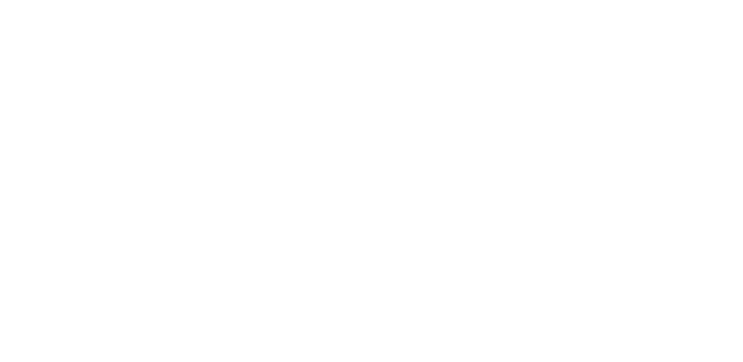
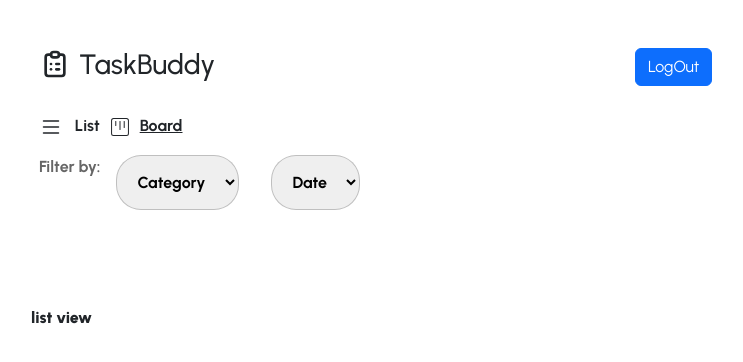
Before and after one commit to Ajith27887/TaskBuddy, a React (Create React App) app: page /list-view in a window 1280 px wide. Before the commit this address had no page. Shown: the top 362 px of the page, without its empty margins (17-760 px from the left). Built offline with nearby package versions, Linux system fonts and the light colour scheme; no server answers.

Commit message:
login Auth completed

```diff
--- a/src/App.tsx
+++ b/src/App.tsx
@@ -1,17 +1,34 @@
 import React from "react";
 import "./App.css";
+import { useLocation } from "react-router";
 import { BrowserRouter as Router, Route, Routes, Navigate } from "react-router";
 import Login from "./Components/Login/Login";
+import TaskNav from "./Components/TaskList/TaskNav";
+import TaskListView from "./Components/TaskList/TaskListView";
+import { AuthProvider } from "./Components/AuthContext/AuthContext.tsx";
+import TaskBoardView from "./Components/TaskList/TaskBoardView.js";
 
 function App() {
   return (
+    <Router>
+      <AuthProvider>
+        <AppContent />
+      </AuthProvider>
+    </Router>
+  );
+}
+
+function AppContent() {
+  const location = useLocation();
+  return (
     <div className="App">
-      <Router>
-        <Routes>
-          <Route path="/" element={<Navigate to="/login" />} />
-          <Route path="/login" element={<Login />} />
-        </Routes>
-      </Router>
+      {location.pathname !== "/login" && <TaskNav />}
+      <Routes>
+        <Route path="/" element={<Navigate to="/login" />} />
+        <Route path="/login" element={<Login />} />
+        <Route path="/list-view" element={<TaskListView />} />
+        <Route path="/board-view" element={<TaskBoardView />} />
+      </Routes>
     </div>
   );
 }
--- /dev/null
+++ b/src/Components/AuthContext/AuthContext.tsx
@@ -0,0 +1,48 @@
+import React, { createContext, useEffect, useContext, useState } from "react";
+import { signInWithPopup, onAuthStateChanged } from "firebase/auth";
+import { auth, provider } from "../FireBase/Firebase";
+import { User } from "firebase/auth";
+import { useNavigate } from "react-router";
+
+interface AuthProviderProps {
+  children: React.ReactNode;
+}
+
+const AuthContext = createContext<any>(null);
+
+export const AuthProvider: React.FC<AuthProviderProps> = ({ children }) => {
+  const [currentUser, setCurrentUser] = useState<User | null>(null),
+    navigate = useNavigate();
+
+  const signin = () => {
+    signInWithPopup(auth, provider).catch((error) => {
+      alert(error.message);
+    });
+  };
+
+  useEffect(() => {
+    const unsubscribe = onAuthStateChanged(auth, (user) => {
+      // Current user details
+      setCurrentUser(user);
+    });
+    return unsubscribe;
+  }, []);
+
+  useEffect(() => {
+    if (currentUser) {
+      navigate("/list-view");
+    }
+  }, [currentUser, navigate]);
+
+  const value = {
+    currentUser,
+    signin,
+  };
+  return <AuthContext.Provider value={value}>{children}</AuthContext.Provider>;
+};
+
+export const useAuth = () => {
+  return useContext(AuthContext);
+};
+
+export default AuthContext;
--- /dev/null
+++ b/src/Components/FireBase/Firebase.js
@@ -0,0 +1,22 @@
+// Import the functions you need from the SDKs you need
+import { initializeApp } from "firebase/app";
+import { getAuth, GoogleAuthProvider } from "firebase/auth";
+
+// TODO: Add SDKs for Firebase products that you want to use
+// https://firebase.google.com/docs/web/setup#available-libraries
+
+// Your web app's Firebase configuration
+const firebaseConfig = {
+  apiKey: "AIzaSyDTvf1W36-WXz3TQLcqvM9sp5YBWROwi28",
+  authDomain: "taskbuddy-33cd5.firebaseapp.com",
+  projectId: "taskbuddy-33cd5",
+  storageBucket: "taskbuddy-33cd5.firebasestorage.app",
+  messagingSenderId: "599273344987",
+  appId: "1:599273344987:web:3b0b1cc1abb282320161fe"
+};
+
+// Initialize Firebase
+const app = initializeApp(firebaseConfig);
+const auth = getAuth(app);
+const provider = new GoogleAuthProvider();
+export {auth , provider};
--- a/src/Components/Login/Login.css
+++ b/src/Components/Login/Login.css
@@ -32,7 +32,8 @@
   z-index: 1;
   object-fit: contain;
   width: 100%;
+  box-shadow: 0 4px 8px rgba(0, 0, 0, 0.25);
 }
 .login-btn {
-  border-radius: 18px;
+  border-radius: 14px !important;
 }
--- a/src/Components/Login/Login.js
+++ b/src/Components/Login/Login.js
@@ -1,18 +1,21 @@
 import React from "react";
 import { Container, Row, Col, Button } from "react-bootstrap";
-import { LiaClipboardListSolid } from "react-icons/lia";
+// import { LiaClipboardListSolid } from "react-icons/lia";
+import { TbClipboardList } from "react-icons/tb";
 import "../Login/Login.css";
 import backgroundImage from "../Images/d39d91697e2b4152019135fa206392a5.png";
 import ellipse from "../Images/Desktop/circles_bg.png";
 import { FcGoogle } from "react-icons/fc";
+import { useAuth } from "../AuthContext/AuthContext.tsx";
 
 function Login() {
+  const { signin } = useAuth();
   return (
     <Container fluid className="full-screen-container">
       <Row className="login-container">
         <Col className="p-5" lg="5">
-          <div className="d-flex align-items-center  justify-cnotent-center">
-            <LiaClipboardListSolid
+          <div className="d-flex  justify-cnotent-center">
+            <TbClipboardList
               className="mx-2"
               style={{
                 color: "#7B1984",
@@ -30,18 +33,22 @@
             </p>
           </div>
           <div>
-            <Button variant="dark" className="p-2 login-btn">
+            <Button
+              variant="dark"
+              onClick={signin}
+              className="p-3 w-50 login-btn"
+            >
               {" "}
-              <span className="mx-2">
+              <span className="mx-1">
                 <FcGoogle />
               </span>
-              <span className="mx-3">Continue with Google</span>
+              <span className="mx-1">Continue with Google</span>
             </Button>
           </div>
         </Col>
         <Col lg="7" className="backgroundImage">
-          <img src={ellipse} className="ellipse" />
-          <img className="login-img" src={backgroundImage} />
+          <img src={ellipse} alt="ellipse" className="ellipse" />
+          <img className="login-img" alt="bg-img" src={backgroundImage} />
         </Col>
       </Row>
     </Container>
--- /dev/null
+++ b/src/Components/TaskList/Sass/TaskNav.scss
@@ -0,0 +1,18 @@
+.Task-Container {
+  .board {
+    text-decoration: underline;
+  }
+  .filter {
+    color: rgba(0, 0, 0, 0.6);
+  }
+  .Category {
+    border: 1px solid rgba(0, 0, 0, 0.2);
+    border-radius: 25px;
+    option {
+      margin-top: 10px;
+      border-radius: 10px;
+      padding: 20px;
+      margin-right: 10px;
+    }
+  }
+}
--- /dev/null
+++ b/src/Components/TaskList/TaskBoardView.js
@@ -0,0 +1,12 @@
+import React from "react";
+import { Container } from "react-bootstrap";
+
+function TaskBoardView() {
+  return (
+    <Container className="p-5" fluid>
+      <p>Board</p>
+    </Container>
+  );
+}
+
+export default TaskBoardView;
--- /dev/null
+++ b/src/Components/TaskList/TaskListView.js
@@ -0,0 +1,16 @@
+import React from "react";
+import { Col, Container, Row } from "react-bootstrap";
+
+function TaskListView() {
+  return (
+    <Container fluid className="p-5">
+      <Row>
+        <Col lg="12">
+          <b>list view</b>
+        </Col>
+      </Row>
+    </Container>
+  );
+}
+
+export default TaskListView;
--- /dev/null
+++ b/src/Components/TaskList/TaskNav.js
@@ -0,0 +1,70 @@
+import React from "react";
+import { Button, Container, Col, Row } from "react-bootstrap";
+import { auth } from "../FireBase/Firebase";
+import { useNavigate } from "react-router";
+import { TbClipboardList } from "react-icons/tb";
+import Nav from "react-bootstrap/Nav";
+import { BsList } from "react-icons/bs";
+import { CiViewBoard } from "react-icons/ci";
+import "./Sass/TaskNav.scss";
+
+function TaskNav() {
+  const navigate = useNavigate(),
+    logout = () => {
+      auth.signOut();
+      navigate("/");
+    };
+  return (
+    <Container fluid className="p-5 Task-Container">
+      <Row>
+        <Col lg="6">
+          <div className="d-flex">
+            <TbClipboardList
+              style={{ width: "32px", height: "32px" }}
+              className="mx-2"
+            />
+            <h3>TaskBuddy</h3>
+          </div>
+          <div className="mt-4 d-flex  ">
+            <Nav.Link href="/list-view" className=" list">
+              {" "}
+              <BsList
+                style={{ width: "24px", height: "24px" }}
+                className="mx-2 "
+              />{" "}
+              List
+            </Nav.Link>
+            <Nav.Link className="board" href="/board-view">
+              <CiViewBoard
+                className="mx-2"
+                style={{ width: "24px", height: "24px" }}
+              />
+              Board
+            </Nav.Link>
+          </div>
+          <div className="mt-3 mx-2 d-flex">
+            <p className="filter">Filter by:</p>
+            <select defaultValue="" className="mx-3 Category p-3">
+              <option value="" disabled selected hidden>
+                Category
+              </option>
+              <option value="Work">Work</option>
+              <option value="Work">Personal</option>
+            </select>
+
+            <select defaultValue="" className="mx-3 Category p-3">
+              <option value="" disabled selected hidden>
+                Date
+              </option>
+            </select>
+          </div>
+        </Col>
+        <Col lg="6">
+          <Button onClick={logout}> LogOut</Button>
+        </Col>
+      </Row>
+    </Container>
+  );
+}
+
+export default TaskNav;
```
Also changed, not shown: package.json (+6 -1 lines), src/Components/TaskList/TaskList.js (added, +13 -0 lines), 1 other file (tests, documents, lock files or other folders).
